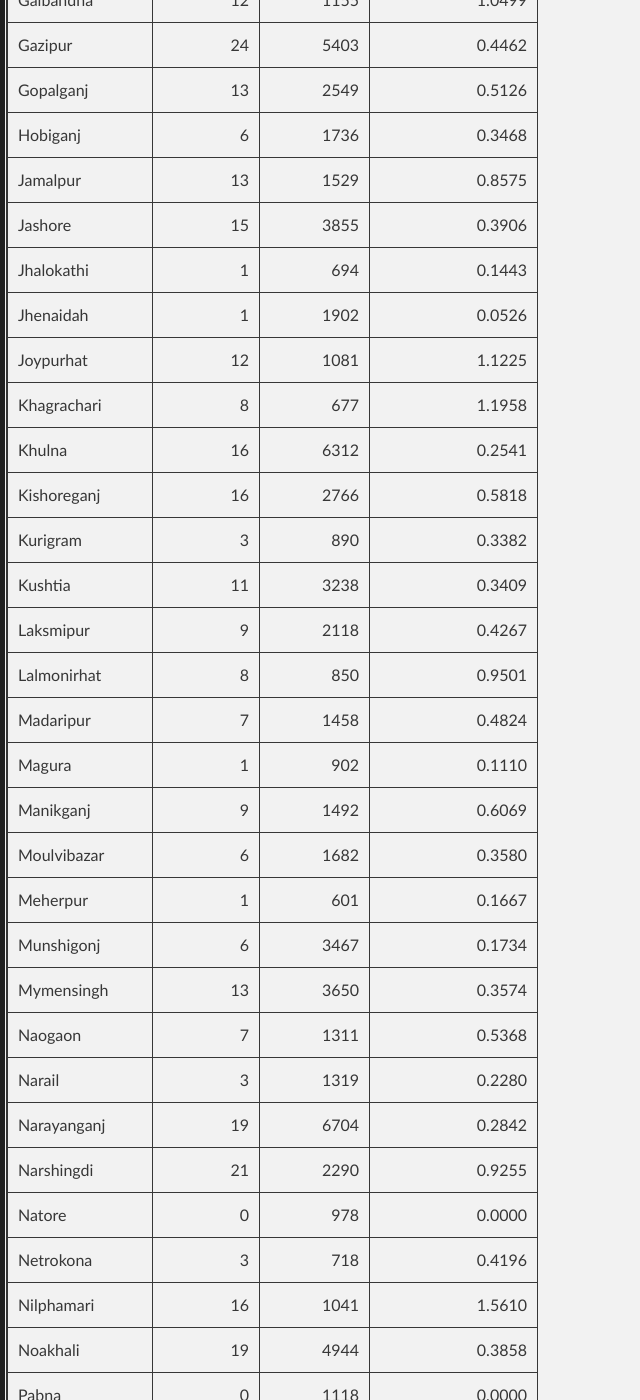
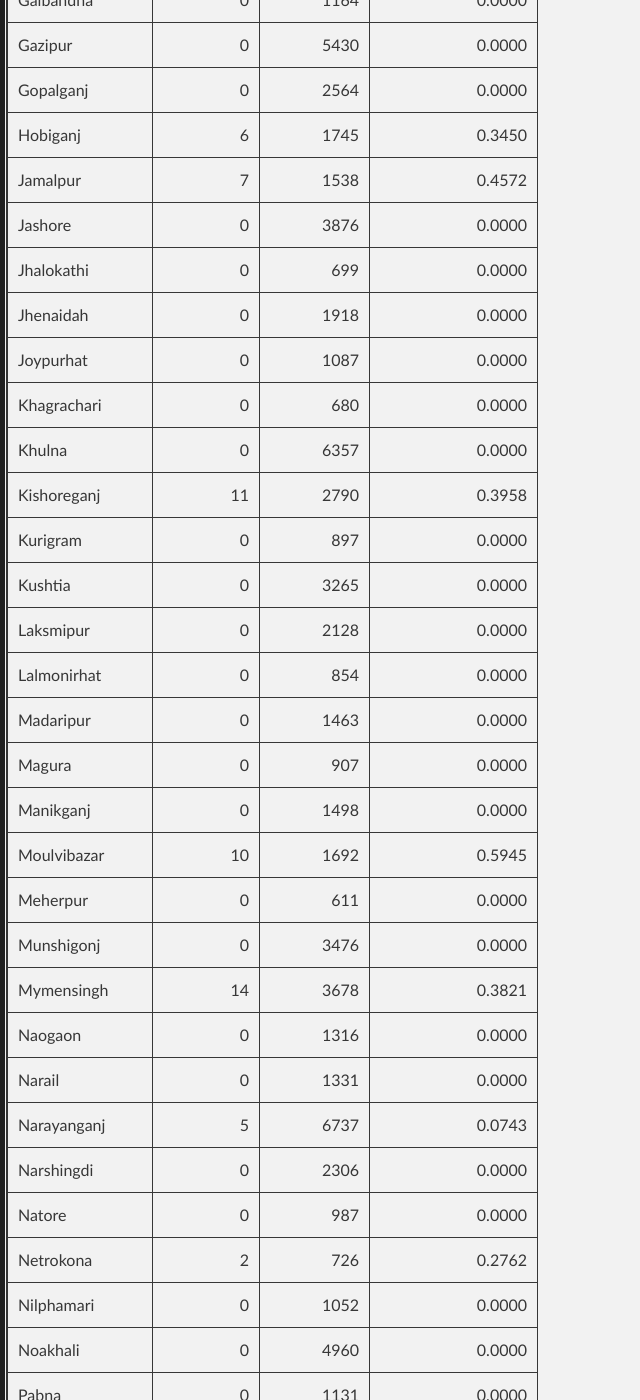
Before and after one commit to promitbasak/covid19bd, a Jekyll site: the page index.html, which Jekyll copies as it is, in a window 1280 px wide and 1400 px high, scrolled down 4976 px. Shown: the whole window, without its empty margins (0-640 px from the left). Built offline with Jekyll 4.4.1, drawn with Linux system fonts in a browser that asks for light colours; some of the changed text lies outside the part shown.

Commit message:
Update index.html

```diff
--- a/index.html
+++ b/index.html
@@ -67,21 +67,21 @@
 </tr></thead>
 <tbody>
 <tr>
-<td>2020-09-26</td>
-<td align="right">1106</td>
-<td align="right">36</td>
-<td align="right">1753</td>
-<td align="right">10765</td>
-<td align="right">357873</td>
-<td align="right">5129</td>
-<td align="right">268777</td>
-<td align="right">83967</td>
-<td align="right">1900825</td>
-<td align="right">1.4332</td>
+<td>2020-09-29</td>
+<td align="right">1488</td>
+<td align="right">26</td>
+<td align="right">1625</td>
+<td align="right">12869</td>
+<td align="right">362043</td>
+<td align="right">5219</td>
+<td align="right">273698</td>
+<td align="right">83126</td>
+<td align="right">1936301</td>
+<td align="right">1.4415</td>
 <td align="right">0.0191</td>
-<td align="right">18.8272</td>
-<td align="right">1988.1833</td>
-<td align="right">28.4944</td>
+<td align="right">18.6977</td>
+<td align="right">2011.3500</td>
+<td align="right">28.9944</td>
 </tr>
 </tbody>
 </table>
@@ -89,27 +89,27 @@
         <h3>Graphs:</h3>
         <div class="photo-album">
       <div>
-        <img src="https://raw.githubusercontent.com/promitbasak/Covid-19_bd_extended/master/assests/2020-09-26/Figure_1.png">
+        <img src="https://raw.githubusercontent.com/promitbasak/Covid-19_bd_extended/master/assests/2020-09-29/Figure_1.png">
         <h5>Overall Condition</h5>
       </div>
       <div>
-        <img src="https://raw.githubusercontent.com/promitbasak/Covid-19_bd_extended/master/assests/2020-09-26/Figure_2.png">
+        <img src="https://raw.githubusercontent.com/promitbasak/Covid-19_bd_extended/master/assests/2020-09-29/Figure_2.png">
         <h5>Total Cases</h5>
       </div>
       <div>
-        <img src="https://raw.githubusercontent.com/promitbasak/Covid-19_bd_extended/master/assests/2020-09-26/Figure_8.png">
+        <img src="https://raw.githubusercontent.com/promitbasak/Covid-19_bd_extended/master/assests/2020-09-29/Figure_8.png">
         <h5>Total Deaths</h5>
       </div>
       <div>
-        <img src="https://raw.githubusercontent.com/promitbasak/Covid-19_bd_extended/master/assests/2020-09-26/Figure_24.png">
+        <img src="https://raw.githubusercontent.com/promitbasak/Covid-19_bd_extended/master/assests/2020-09-29/Figure_24.png">
         <h5>District-wise Corona Map</h5>
       </div>
       <div>
-        <img src="https://raw.githubusercontent.com/promitbasak/Covid-19_bd_extended/master/assests/2020-09-26/Figure_20.png">
+        <img src="https://raw.githubusercontent.com/promitbasak/Covid-19_bd_extended/master/assests/2020-09-29/Figure_20.png">
         <h5>BD vs USA: Cases</h5>
       </div>
       <div>
-        <img src="https://raw.githubusercontent.com/promitbasak/Covid-19_bd_extended/master/assests/2020-09-26/Figure_21.png">
+        <img src="https://raw.githubusercontent.com/promitbasak/Covid-19_bd_extended/master/assests/2020-09-29/Figure_21.png">
         <h5>BD vs USA: Deaths</h5>
       </div>
     </div>
@@ -126,387 +126,387 @@
 </tr></thead>
 <tbody><tr>
 <td>Bagerhat</td>
-<td align="right">5</td>
-<td align="right">984</td>
-<td align="right">0.5107</td>
+<td align="right">0</td>
+<td align="right">989</td>
+<td align="right">0.0000</td>
 </tr>
 <tr>
 <td>Bandarban</td>
-<td align="right">4</td>
-<td align="right">770</td>
-<td align="right">0.5222</td>
+<td align="right">0</td>
+<td align="right">771</td>
+<td align="right">0.0000</td>
 </tr>
 <tr>
 <td>Barguna</td>
-<td align="right">1</td>
-<td align="right">909</td>
-<td align="right">0.1101</td>
+<td align="right">0</td>
+<td align="right">911</td>
+<td align="right">0.0000</td>
 </tr>
 <tr>
 <td>Barishal</td>
-<td align="right">14</td>
-<td align="right">3459</td>
-<td align="right">0.4064</td>
+<td align="right">0</td>
+<td align="right">3491</td>
+<td align="right">0.0000</td>
 </tr>
 <tr>
 <td>Bhola</td>
-<td align="right">2</td>
-<td align="right">722</td>
-<td align="right">0.2778</td>
+<td align="right">0</td>
+<td align="right">724</td>
+<td align="right">0.0000</td>
 </tr>
 <tr>
 <td>Bogura</td>
-<td align="right">27</td>
-<td align="right">7520</td>
-<td align="right">0.3603</td>
+<td align="right">0</td>
+<td align="right">7598</td>
+<td align="right">0.0000</td>
 </tr>
 <tr>
 <td>B. Baria</td>
-<td align="right">9</td>
-<td align="right">2438</td>
-<td align="right">0.3705</td>
+<td align="right">0</td>
+<td align="right">2453</td>
+<td align="right">0.0000</td>
 </tr>
 <tr>
 <td>Chandpur</td>
-<td align="right">16</td>
-<td align="right">2282</td>
-<td align="right">0.7061</td>
+<td align="right">0</td>
+<td align="right">2290</td>
+<td align="right">0.0000</td>
 </tr>
 <tr>
 <td>Chapainawabganj</td>
 <td align="right">0</td>
-<td align="right">771</td>
+<td align="right">775</td>
 <td align="right">0.0000</td>
 </tr>
 <tr>
 <td>Chattogram</td>
-<td align="right">96</td>
-<td align="right">18613</td>
-<td align="right">0.5184</td>
+<td align="right">0</td>
+<td align="right">18739</td>
+<td align="right">0.0000</td>
 </tr>
 <tr>
 <td>Chuadanga</td>
-<td align="right">2</td>
-<td align="right">1414</td>
-<td align="right">0.1416</td>
+<td align="right">0</td>
+<td align="right">1423</td>
+<td align="right">0.0000</td>
 </tr>
 <tr>
 <td>Cox&#39;s bazar</td>
-<td align="right">27</td>
-<td align="right">4671</td>
-<td align="right">0.5814</td>
+<td align="right">0</td>
+<td align="right">4707</td>
+<td align="right">0.0000</td>
 </tr>
 <tr>
 <td>Comilla</td>
-<td align="right">42</td>
-<td align="right">7420</td>
-<td align="right">0.5693</td>
+<td align="right">0</td>
+<td align="right">7461</td>
+<td align="right">0.0000</td>
 </tr>
 <tr>
 <td>Dhaka</td>
-<td align="right">37</td>
-<td align="right">97897</td>
-<td align="right">0.0378</td>
+<td align="right">24</td>
+<td align="right">99928</td>
+<td align="right">0.0240</td>
 </tr>
 <tr>
 <td>Dinajpur</td>
-<td align="right">15</td>
-<td align="right">3343</td>
-<td align="right">0.4507</td>
+<td align="right">0</td>
+<td align="right">3370</td>
+<td align="right">0.0000</td>
 </tr>
 <tr>
 <td>Faridpur</td>
-<td align="right">41</td>
-<td align="right">7095</td>
-<td align="right">0.5812</td>
+<td align="right">0</td>
+<td align="right">7129</td>
+<td align="right">0.0000</td>
 </tr>
 <tr>
 <td>Feni</td>
-<td align="right">11</td>
-<td align="right">1840</td>
-<td align="right">0.6014</td>
+<td align="right">0</td>
+<td align="right">1848</td>
+<td align="right">0.0000</td>
 </tr>
 <tr>
 <td>Gaibandha</td>
-<td align="right">12</td>
-<td align="right">1155</td>
-<td align="right">1.0499</td>
+<td align="right">0</td>
+<td align="right">1164</td>
+<td align="right">0.0000</td>
 </tr>
 <tr>
 <td>Gazipur</td>
-<td align="right">24</td>
-<td align="right">5403</td>
-<td align="right">0.4462</td>
+<td align="right">0</td>
+<td align="right">5430</td>
+<td align="right">0.0000</td>
 </tr>
 <tr>
 <td>Gopalganj</td>
-<td align="right">13</td>
-<td align="right">2549</td>
-<td align="right">0.5126</td>
+<td align="right">0</td>
+<td align="right">2564</td>
+<td align="right">0.0000</td>
 </tr>
 <tr>
 <td>Hobiganj</td>
 <td align="right">6</td>
-<td align="right">1736</td>
-<td align="right">0.3468</td>
+<td align="right">1745</td>
+<td align="right">0.3450</td>
 </tr>
 <tr>
 <td>Jamalpur</td>
-<td align="right">13</td>
-<td align="right">1529</td>
-<td align="right">0.8575</td>
+<td align="right">7</td>
+<td align="right">1538</td>
+<td align="right">0.4572</td>
 </tr>
 <tr>
 <td>Jashore</td>
-<td align="right">15</td>
-<td align="right">3855</td>
-<td align="right">0.3906</td>
+<td align="right">0</td>
+<td align="right">3876</td>
+<td align="right">0.0000</td>
 </tr>
 <tr>
 <td>Jhalokathi</td>
+<td align="right">0</td>
+<td align="right">699</td>
+<td align="right">0.0000</td>
+</tr>
+<tr>
+<td>Jhenaidah</td>
+<td align="right">0</td>
+<td align="right">1918</td>
+<td align="right">0.0000</td>
+</tr>
+<tr>
+<td>Joypurhat</td>
+<td align="right">0</td>
+<td align="right">1087</td>
+<td align="right">0.0000</td>
+</tr>
+<tr>
+<td>Khagrachari</td>
+<td align="right">0</td>
+<td align="right">680</td>
+<td align="right">0.0000</td>
+</tr>
+<tr>
+<td>Khulna</td>
+<td align="right">0</td>
+<td align="right">6357</td>
+<td align="right">0.0000</td>
+</tr>
+<tr>
+<td>Kishoreganj</td>
+<td align="right">11</td>
+<td align="right">2790</td>
+<td align="right">0.3958</td>
+</tr>
+<tr>
+<td>Kurigram</td>
+<td align="right">0</td>
+<td align="right">897</td>
+<td align="right">0.0000</td>
+</tr>
+<tr>
+<td>Kushtia</td>
+<td align="right">0</td>
+<td align="right">3265</td>
+<td align="right">0.0000</td>
+</tr>
+<tr>
+<td>Laksmipur</td>
+<td align="right">0</td>
+<td align="right">2128</td>
+<td align="right">0.0000</td>
+</tr>
+<tr>
+<td>Lalmonirhat</td>
+<td align="right">0</td>
+<td align="right">854</td>
+<td align="right">0.0000</td>
+</tr>
+<tr>
+<td>Madaripur</td>
+<td align="right">0</td>
+<td align="right">1463</td>
+<td align="right">0.0000</td>
+</tr>
+<tr>
+<td>Magura</td>
+<td align="right">0</td>
+<td align="right">907</td>
+<td align="right">0.0000</td>
+</tr>
+<tr>
+<td>Manikganj</td>
+<td align="right">0</td>
+<td align="right">1498</td>
+<td align="right">0.0000</td>
+</tr>
+<tr>
+<td>Moulvibazar</td>
+<td align="right">10</td>
+<td align="right">1692</td>
+<td align="right">0.5945</td>
+</tr>
+<tr>
+<td>Meherpur</td>
+<td align="right">0</td>
+<td align="right">611</td>
+<td align="right">0.0000</td>
+</tr>
+<tr>
+<td>Munshigonj</td>
+<td align="right">0</td>
+<td align="right">3476</td>
+<td align="right">0.0000</td>
+</tr>
+<tr>
+<td>Mymensingh</td>
+<td align="right">14</td>
+<td align="right">3678</td>
+<td align="right">0.3821</td>
+</tr>
+<tr>
+<td>Naogaon</td>
+<td align="right">0</td>
+<td align="right">1316</td>
+<td align="right">0.0000</td>
+</tr>
+<tr>
+<td>Narail</td>
+<td align="right">0</td>
+<td align="right">1331</td>
+<td align="right">0.0000</td>
+</tr>
+<tr>
+<td>Narayanganj</td>
+<td align="right">5</td>
+<td align="right">6737</td>
+<td align="right">0.0743</td>
+</tr>
+<tr>
+<td>Narshingdi</td>
+<td align="right">0</td>
+<td align="right">2306</td>
+<td align="right">0.0000</td>
+</tr>
+<tr>
+<td>Natore</td>
+<td align="right">0</td>
+<td align="right">987</td>
+<td align="right">0.0000</td>
+</tr>
+<tr>
+<td>Netrokona</td>
+<td align="right">2</td>
+<td align="right">726</td>
+<td align="right">0.2762</td>
+</tr>
+<tr>
+<td>Nilphamari</td>
+<td align="right">0</td>
+<td align="right">1052</td>
+<td align="right">0.0000</td>
+</tr>
+<tr>
+<td>Noakhali</td>
+<td align="right">0</td>
+<td align="right">4960</td>
+<td align="right">0.0000</td>
+</tr>
+<tr>
+<td>Pabna</td>
+<td align="right">0</td>
+<td align="right">1131</td>
+<td align="right">0.0000</td>
+</tr>
+<tr>
+<td>Panchagarh</td>
+<td align="right">0</td>
+<td align="right">610</td>
+<td align="right">0.0000</td>
+</tr>
+<tr>
+<td>Patuakhali</td>
+<td align="right">0</td>
+<td align="right">1418</td>
+<td align="right">0.0000</td>
+</tr>
+<tr>
+<td>Pirojpur</td>
+<td align="right">0</td>
+<td align="right">1075</td>
+<td align="right">0.0000</td>
+</tr>
+<tr>
+<td>Rajbari</td>
+<td align="right">0</td>
+<td align="right">3046</td>
+<td align="right">0.0000</td>
+</tr>
+<tr>
+<td>Rajshahi</td>
+<td align="right">0</td>
+<td align="right">4943</td>
+<td align="right">0.0000</td>
+</tr>
+<tr>
+<td>Rangamati</td>
+<td align="right">0</td>
+<td align="right">894</td>
+<td align="right">0.0000</td>
+</tr>
+<tr>
+<td>Rangpur</td>
+<td align="right">0</td>
+<td align="right">2802</td>
+<td align="right">0.0000</td>
+</tr>
+<tr>
+<td>Satkhira</td>
+<td align="right">0</td>
+<td align="right">1095</td>
+<td align="right">0.0000</td>
+</tr>
+<tr>
+<td>Shariatpur</td>
+<td align="right">0</td>
+<td align="right">1690</td>
+<td align="right">0.0000</td>
+</tr>
+<tr>
+<td>Sherpur</td>
 <td align="right">1</td>
-<td align="right">694</td>
-<td align="right">0.1443</td>
-</tr>
-<tr>
-<td>Jhenaidah</td>
-<td align="right">1</td>
-<td align="right">1902</td>
-<td align="right">0.0526</td>
-</tr>
-<tr>
-<td>Joypurhat</td>
-<td align="right">12</td>
-<td align="right">1081</td>
-<td align="right">1.1225</td>
-</tr>
-<tr>
-<td>Khagrachari</td>
-<td align="right">8</td>
-<td align="right">677</td>
-<td align="right">1.1958</td>
-</tr>
-<tr>
-<td>Khulna</td>
-<td align="right">16</td>
-<td align="right">6312</td>
-<td align="right">0.2541</td>
-</tr>
-<tr>
-<td>Kishoreganj</td>
-<td align="right">16</td>
-<td align="right">2766</td>
-<td align="right">0.5818</td>
-</tr>
-<tr>
-<td>Kurigram</td>
-<td align="right">3</td>
-<td align="right">890</td>
-<td align="right">0.3382</td>
-</tr>
-<tr>
-<td>Kushtia</td>
+<td align="right">467</td>
+<td align="right">0.2146</td>
+</tr>
+<tr>
+<td>Sirajganj</td>
+<td align="right">0</td>
+<td align="right">2149</td>
+<td align="right">0.0000</td>
+</tr>
+<tr>
+<td>Sunamganj</td>
 <td align="right">11</td>
-<td align="right">3238</td>
-<td align="right">0.3409</td>
-</tr>
-<tr>
-<td>Laksmipur</td>
-<td align="right">9</td>
-<td align="right">2118</td>
-<td align="right">0.4267</td>
-</tr>
-<tr>
-<td>Lalmonirhat</td>
-<td align="right">8</td>
-<td align="right">850</td>
-<td align="right">0.9501</td>
-</tr>
-<tr>
-<td>Madaripur</td>
-<td align="right">7</td>
-<td align="right">1458</td>
-<td align="right">0.4824</td>
-</tr>
-<tr>
-<td>Magura</td>
-<td align="right">1</td>
-<td align="right">902</td>
-<td align="right">0.1110</td>
-</tr>
-<tr>
-<td>Manikganj</td>
-<td align="right">9</td>
-<td align="right">1492</td>
-<td align="right">0.6069</td>
-</tr>
-<tr>
-<td>Moulvibazar</td>
-<td align="right">6</td>
-<td align="right">1682</td>
-<td align="right">0.3580</td>
-</tr>
-<tr>
-<td>Meherpur</td>
-<td align="right">1</td>
-<td align="right">601</td>
-<td align="right">0.1667</td>
-</tr>
-<tr>
-<td>Munshigonj</td>
-<td align="right">6</td>
-<td align="right">3467</td>
-<td align="right">0.1734</td>
-</tr>
-<tr>
-<td>Mymensingh</td>
-<td align="right">13</td>
-<td align="right">3650</td>
-<td align="right">0.3574</td>
-</tr>
-<tr>
-<td>Naogaon</td>
-<td align="right">7</td>
-<td align="right">1311</td>
-<td align="right">0.5368</td>
-</tr>
-<tr>
-<td>Narail</td>
-<td align="right">3</td>
-<td align="right">1319</td>
-<td align="right">0.2280</td>
-</tr>
-<tr>
-<td>Narayanganj</td>
-<td align="right">19</td>
-<td align="right">6704</td>
-<td align="right">0.2842</td>
-</tr>
-<tr>
-<td>Narshingdi</td>
-<td align="right">21</td>
-<td align="right">2290</td>
-<td align="right">0.9255</td>
-</tr>
-<tr>
-<td>Natore</td>
-<td align="right">0</td>
-<td align="right">978</td>
-<td align="right">0.0000</td>
-</tr>
-<tr>
-<td>Netrokona</td>
-<td align="right">3</td>
-<td align="right">718</td>
-<td align="right">0.4196</td>
-</tr>
-<tr>
-<td>Nilphamari</td>
-<td align="right">16</td>
-<td align="right">1041</td>
-<td align="right">1.5610</td>
-</tr>
-<tr>
-<td>Noakhali</td>
-<td align="right">19</td>
-<td align="right">4944</td>
-<td align="right">0.3858</td>
-</tr>
-<tr>
-<td>Pabna</td>
-<td align="right">0</td>
-<td align="right">1118</td>
-<td align="right">0.0000</td>
-</tr>
-<tr>
-<td>Panchagarh</td>
-<td align="right">8</td>
-<td align="right">604</td>
-<td align="right">1.3423</td>
-</tr>
-<tr>
-<td>Patuakhali</td>
-<td align="right">2</td>
-<td align="right">1414</td>
-<td align="right">0.1416</td>
-</tr>
-<tr>
-<td>Pirojpur</td>
-<td align="right">4</td>
-<td align="right">1069</td>
-<td align="right">0.3756</td>
-</tr>
-<tr>
-<td>Rajbari</td>
-<td align="right">18</td>
-<td align="right">3031</td>
-<td align="right">0.5974</td>
-</tr>
-<tr>
-<td>Rajshahi</td>
-<td align="right">6</td>
-<td align="right">4917</td>
-<td align="right">0.1222</td>
-</tr>
-<tr>
-<td>Rangamati</td>
-<td align="right">1</td>
-<td align="right">894</td>
-<td align="right">0.1120</td>
-</tr>
-<tr>
-<td>Rangpur</td>
-<td align="right">28</td>
-<td align="right">2777</td>
-<td align="right">1.0186</td>
-</tr>
-<tr>
-<td>Satkhira</td>
-<td align="right">0</td>
-<td align="right">1093</td>
-<td align="right">0.0000</td>
-</tr>
-<tr>
-<td>Shariatpur</td>
-<td align="right">5</td>
-<td align="right">1675</td>
-<td align="right">0.2994</td>
-</tr>
-<tr>
-<td>Sherpur</td>
-<td align="right">2</td>
-<td align="right">465</td>
-<td align="right">0.4320</td>
-</tr>
-<tr>
-<td>Sirajganj</td>
-<td align="right">5</td>
-<td align="right">2145</td>
-<td align="right">0.2336</td>
-</tr>
-<tr>
-<td>Sunamganj</td>
-<td align="right">4</td>
-<td align="right">2308</td>
-<td align="right">0.1736</td>
+<td align="right">2334</td>
+<td align="right">0.4735</td>
 </tr>
 <tr>
 <td>Sylhet</td>
-<td align="right">46</td>
-<td align="right">6759</td>
-<td align="right">0.6852</td>
+<td align="right">63</td>
+<td align="right">6850</td>
+<td align="right">0.9282</td>
 </tr>
 <tr>
 <td>Tangail</td>
-<td align="right">22</td>
-<td align="right">3073</td>
-<td align="right">0.7211</td>
+<td align="right">0</td>
+<td align="right">3108</td>
+<td align="right">0.0000</td>
 </tr>
 <tr>
 <td>Thakurgaon</td>
-<td align="right">18</td>
-<td align="right">1114</td>
-<td align="right">1.6423</td>
+<td align="right">0</td>
+<td align="right">1119</td>
+<td align="right">0.0000</td>
 </tr>
 </tbody></table>
 
@@ -3984,6 +3984,57 @@
 <td align="right">1988.1833</td>
 <td align="right">28.4944</td>
 </tr>
+<tr>
+<td>2020-09-27</td>
+<td align="right">1275</td>
+<td align="right">32</td>
+<td align="right">1714</td>
+<td align="right">10685</td>
+<td align="right">359148</td>
+<td align="right">5161</td>
+<td align="right">270491</td>
+<td align="right">83496</td>
+<td align="right">1911510</td>
+<td align="right">1.4370</td>
+<td align="right">0.0191</td>
+<td align="right">18.7887</td>
+<td align="right">1995.2667</td>
+<td align="right">28.6722</td>
+</tr>
+<tr>
+<td>2020-09-28</td>
+<td align="right">1407</td>
+<td align="right">32</td>
+<td align="right">1582</td>
+<td align="right">11922</td>
+<td align="right">360555</td>
+<td align="right">5193</td>
+<td align="right">272073</td>
+<td align="right">83289</td>
+<td align="right">1923432</td>
+<td align="right">1.4403</td>
+<td align="right">0.0191</td>
+<td align="right">18.7454</td>
+<td align="right">2003.0833</td>
+<td align="right">28.8500</td>
+</tr>
+<tr>
+<td>2020-09-29</td>
+<td align="right">1488</td>
+<td align="right">26</td>
+<td align="right">1625</td>
+<td align="right">12869</td>
+<td align="right">362043</td>
+<td align="right">5219</td>
+<td align="right">273698</td>
+<td align="right">83126</td>
+<td align="right">1936301</td>
+<td align="right">1.4415</td>
+<td align="right">0.0191</td>
+<td align="right">18.6977</td>
+<td align="right">2011.3500</td>
+<td align="right">28.9944</td>
+</tr>
 </tbody></table>
 
 
```
Also changed, not shown: other parts of index.html (+1 -1 lines).
